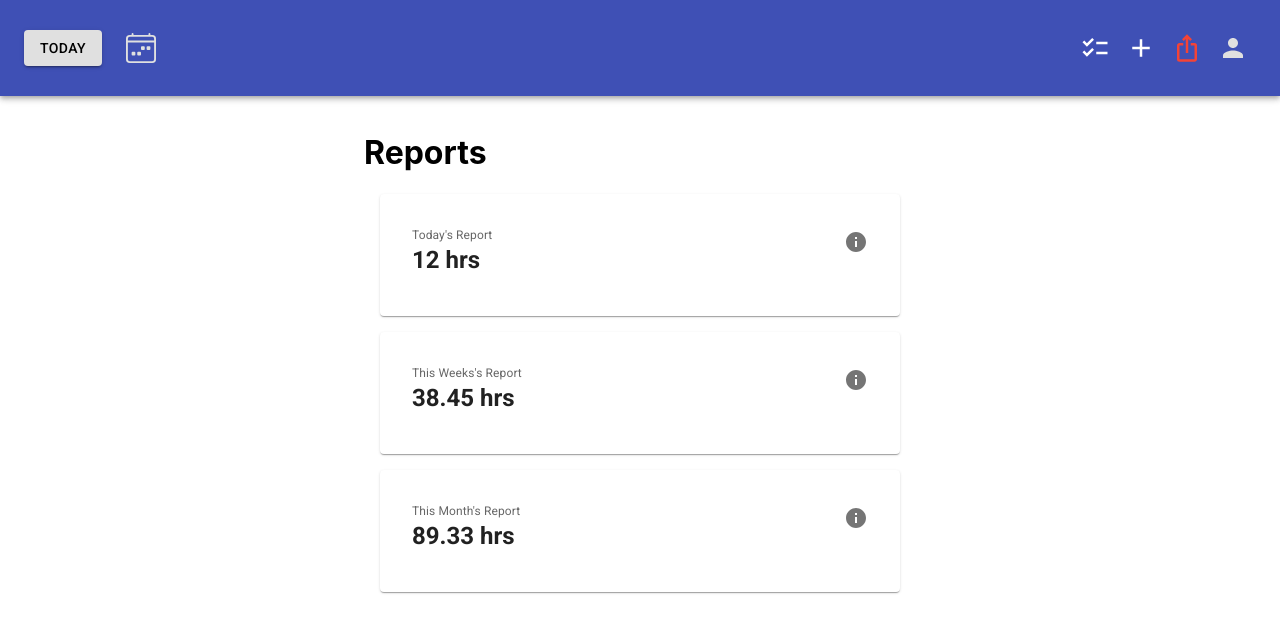
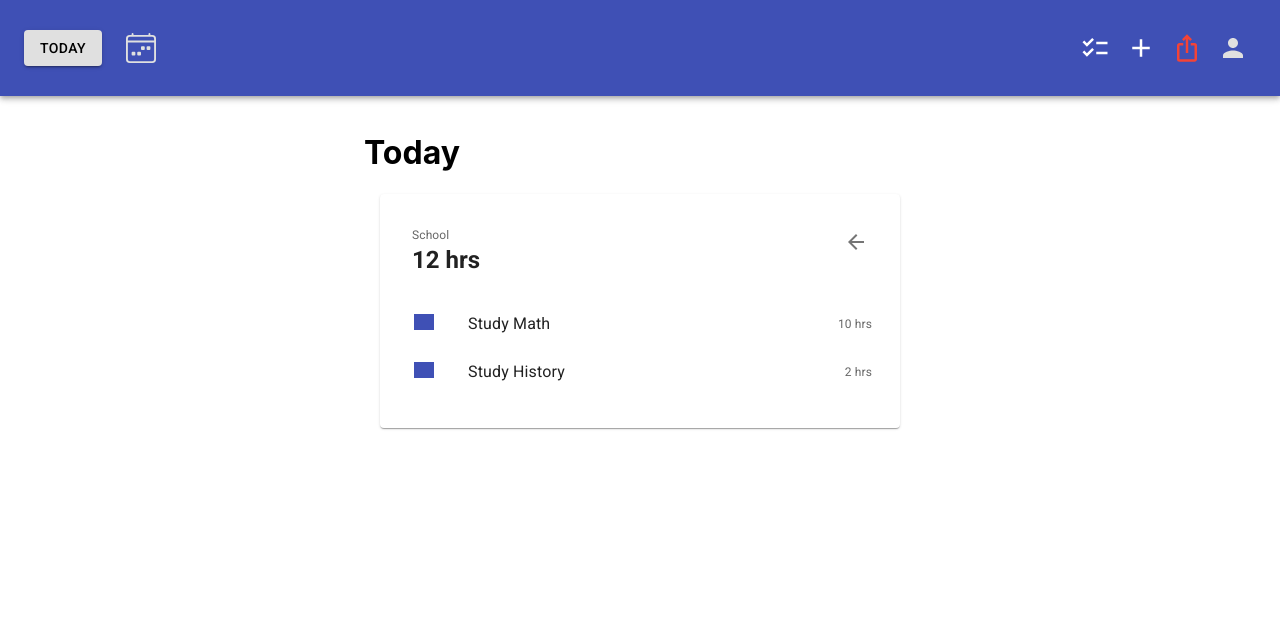
Before and after one commit to rpp34-boc-caspian/Puffin, a React (Create React App) app: page /metrics in a window 1280 px wide. Both pictures are taken after a click on the button 856 px from the left and 241 px from the top of the page. Shown: the top 632 px of the page. Built offline with nearby package versions, Linux system fonts and the light colour scheme.

Commit message:
added toggles for today overall and today detail

```diff
--- a/src/App.tsx
+++ b/src/App.tsx
@@ -32,7 +32,7 @@ const App: React.FC = () => {
             <Route path="/" element={<DailyCalendar date={date} />} />
             <Route path="/unscheduled" element={<UnscheduledTodo toggleUnscheduledTodo={toggleUnscheduledTodo} setToggleUnscheduledTodo={setToggleUnscheduledTodo} />} />
             <Route path="/create_todo" element={<CreateTodo />} />
-            <Route path="/metrics" element={<Metrics/>}/>
+            <Route path="/metrics/*" element={<Metrics/>}/>
           </Routes>
         </BrowserRouter>
 
--- a/src/Metrics/Metrics.tsx
+++ b/src/Metrics/Metrics.tsx
@@ -1,9 +1,9 @@
 import { Container, Stack } from "@mui/material"
-import { useState } from "react"
+import { useEffect, useState } from "react"
 import { Month } from "./components/Month"
 import { Today } from "./components/Today"
 import { Week } from "./components/Week"
-import { Routes, Route } from "react-router-dom"
+import { TodayDetailed } from "./components/TodayDetailed"
 
 interface userTodo {
   title: string,
@@ -37,18 +37,95 @@ export const Metrics = (props: allTodos) => {
         category: 'School'
       }
   ]
-  const [today, updateTodayMetrics] = useState(todoData)
+  const [todayData, updateTodayMetrics] = useState(todoData);
+  const [todayTotalHours, setTotalHours] = useState(0);
+  const [details, setDetails] = useState(null);
+  // const [weekData, updateWeekMetrics] = useState(todoData);
+  // const [monthData, updateMonthMetrics] = useState(todoData);
+  const [pageStatus, togglePage] = useState({
+    home: true,
+    today: false,
+    week: false,
+    month: false
+  })
+  let page = (
+    <Container sx={{p: 2}} maxWidth='sm'>
+      <h1>Reports</h1>
+      <Stack sx={{mx: 2}} spacing={2}>
+        <Today togglePage={togglePage} totalHours={todayTotalHours}></Today>
+        <Week></Week>
+        <Month></Month>
+      </Stack>
+    </Container>
+  );
 
-  return (
-    <>
+  const getTodayData = (todos: userTodo[]) => {
+    let hours = 0;
+    let todaysDetails: any = {};
+    if (todos) {
+      todos.forEach((todo: userTodo) => {
+        let beginTime = Date.parse(todo.start_date);
+        let endTime = Date.parse(todo.end_date);
+        let total = endTime - beginTime;
+        total = total / 1000;
+        total = total / 60;
+        total = total / 60;
+        hours += total
+
+        if (todaysDetails[todo.category] === undefined) {
+          todaysDetails[todo.category]  = total;
+        } else {
+          todaysDetails[todo.category] += total;
+        }
+      });
+
+      if (Number.isInteger(hours)) {
+        setTotalHours(hours);
+        setDetails(todaysDetails);
+      } else {
+        setTotalHours(+hours.toFixed(2));
+        setDetails(todaysDetails);
+      }
+      setDetails(todaysDetails);
+    }
+  }
+
+  useEffect(() => {
+    getTodayData(todayData);
+  }, [todayData]);
+
+  let todayPage  = (
+    <TodayDetailed
+      todayTodos={todayData}
+      todayTotalHours={todayTotalHours}
+      categoryHours={details}
+      togglePage={togglePage}
+    ></TodayDetailed>
+  );
+  let weekPage = (<Week></Week>);
+  let monthPage = (<Month></Month>);
+
+  if (pageStatus.home) {
+    page = (
       <Container sx={{p: 2}} maxWidth='sm'>
         <h1>Reports</h1>
         <Stack sx={{mx: 2}} spacing={2}>
-          <Today todayTodos={today}></Today>
+          <Today togglePage={togglePage} totalHours={todayTotalHours}></Today>
           <Week></Week>
           <Month></Month>
         </Stack>
       </Container>
-    </>
-  )
+    );
+  }
+  if(pageStatus.today) {
+    page = todayPage;
+  }
+  if (pageStatus.week) {
+    page = weekPage;
+  }
+  if (pageStatus.month) {
+    page = monthPage;
+  }
+
+  return (page)
 }
--- a/src/Metrics/components/CatergoryDetailed.tsx
+++ b/src/Metrics/components/CatergoryDetailed.tsx
@@ -1,7 +1,7 @@
 import { Card, CardContent, CardHeader, IconButton, List, ListItem, ListItemAvatar, ListItemText, Typography } from "@mui/material";
-import InfoIcon from '@mui/icons-material/Info';
+import ArrowBackIcon from '@mui/icons-material/ArrowBack';
 import RectangleIcon from '@mui/icons-material/Rectangle';
-import { useEffect, useState } from "react";
+
 
 interface userTodo {
   title: string,
@@ -14,18 +14,16 @@ interface userTodo {
 interface allTodos {
   todayTodos: userTodo[],
   categoryName: string,
-  categoryHours: number
+  categoryHours: number,
+  togglePage: React.Dispatch<React.SetStateAction<{
+    home: boolean;
+    today: boolean;
+    week: boolean;
+    month: boolean;
+  }>>
 }
 
 export const CategoryDetailed = (props: allTodos) => {
-  const [totalHours, setTotalHours] = useState(0);
-  const [details, setDetails] = useState(null);
-
-  // useEffect(() => {
-
-  // }, [totalHours, props.todayTodos])
-
-
   return (
     <Card>
       <CardContent>
@@ -41,8 +39,15 @@ export const CategoryDetailed = (props: allTodos) => {
             </Typography>
           }
           action={
-            <IconButton>
-              <InfoIcon/>
+            <IconButton  onClick={() => {
+              props.togglePage({
+                home: true,
+                today: false,
+                week: false,
+                month: false
+              })
+            }}>
+              <ArrowBackIcon/>
             </IconButton>
           }
         />
@@ -58,8 +63,8 @@ export const CategoryDetailed = (props: allTodos) => {
               todoTotal = +todoTotal.toFixed(2);
             }
             return (
-              <>
               <ListItem
+                key={`${todo.start_date}${todo.title}`}
                 secondaryAction={
                   <IconButton edge="end" aria-label="total-hours-for-todo">
                     <Typography sx={{fontSize: 12}} color="text.secondary">
@@ -67,12 +72,11 @@ export const CategoryDetailed = (props: allTodos) => {
                     </Typography>
                   </IconButton>
                 }>
-                </ListItem>
-                <ListItemText primary={todo.title}/>
                 <ListItemAvatar>
                   <RectangleIcon color="primary"/>
                 </ListItemAvatar>
-              </>
+                <ListItemText primary={todo.title}/>
+              </ListItem>
             )
           })}
         </List>
--- a/src/Metrics/components/Today.tsx
+++ b/src/Metrics/components/Today.tsx
@@ -1,58 +1,17 @@
-import { Card, CardContent, CardHeader, IconButton, Link, Typography } from "@mui/material";
+import { Card, CardContent, CardHeader, IconButton, Typography } from "@mui/material";
 import InfoIcon from '@mui/icons-material/Info';
-import { useEffect, useState } from "react";
-import { Routes, Route, BrowserRouter } from "react-router-dom"
-import { TodayDetailed } from "./TodayDetailed";
 
-
-interface userTodo {
-  title: string,
-  start_date: string,
-  end_date: string,
-  complete: boolean,
-  username?: string,
-  category: string
-}
 interface allTodos {
-  todayTodos: userTodo[]
+  totalHours: number,
+  togglePage: React.Dispatch<React.SetStateAction<{
+    home: boolean;
+    today: boolean;
+    week: boolean;
+    month: boolean;
+}>>
 }
 
 export const Today = (props: allTodos) => {
-  const [totalHours, setTotalHours] = useState(0);
-  const [details, setDetails] = useState(null);
-
-  useEffect(() => {
-    let hours = 0;
-    let todaysDetails: any = {};
-    if (props.todayTodos) {
-      props.todayTodos.forEach((todo) => {
-        let beginTime = Date.parse(todo.start_date);
-        let endTime = Date.parse(todo.end_date);
-        let total = endTime - beginTime;
-        total = total / 1000;
-        total = total / 60;
-        total = total / 60;
-        hours += total
-
-        if (todaysDetails[todo.category] === undefined) {
-          todaysDetails[todo.category]  = total;
-        } else {
-          todaysDetails[todo.category] += total;
-        }
-      });
-
-      if (Number.isInteger(hours)) {
-        setTotalHours(hours);
-        setDetails(todaysDetails);
-      } else {
-        setTotalHours(+hours.toFixed(2));
-        setDetails(todaysDetails);
-      }
-      setDetails(todaysDetails);
-    }
-  }, [totalHours, props.todayTodos])
-
-
   return (
     <>
       <Card>
@@ -65,11 +24,19 @@ export const Today = (props: allTodos) => {
             }
             subheader={
               <Typography fontWeight='bold' variant="h5">
-                {totalHours} hrs
+                {props.totalHours} hrs
               </Typography>
             }
             action={
-              <IconButton>
+              <IconButton  onClick={()=> {
+                console.log('CLICKED')
+                props.togglePage({
+                  home: false,
+                  today: true,
+                  week: false,
+                  month: false
+                }
+              )}}>
                 <InfoIcon/>
               </IconButton>
             }
--- a/src/Metrics/components/TodayDetailed.tsx
+++ b/src/Metrics/components/TodayDetailed.tsx
@@ -1,6 +1,4 @@
-import { Card, CardContent, CardHeader, IconButton, Stack, Typography } from "@mui/material";
-import InfoIcon from '@mui/icons-material/Info';
-import { useEffect, useState } from "react";
+import { Stack } from "@mui/material";
 import { Container } from "@mui/system";
 import { CategoryDetailed } from "./CatergoryDetailed";
 
@@ -15,22 +13,24 @@ interface userTodo {
 interface allTodos {
   todayTodos: userTodo[],
   todayTotalHours: number,
-  categoryHours: any
+  categoryHours: any,
+  togglePage: React.Dispatch<React.SetStateAction<{
+    home: boolean;
+    today: boolean;
+    week: boolean;
+    month: boolean;
+}>>
 }
 
 export const TodayDetailed = (props: allTodos) => {
-
-  useEffect(() => {
-
-  }, [props.todayTotalHours, props.categoryHours, props.todayTodos])
-
-
   return (
     <Container sx={{p: 2}} maxWidth='sm'>
       <h1>Today</h1>
       <Stack sx={{mx: 2}} spacing={2}>
         {Object.keys(props.categoryHours).map((category) => (
           <CategoryDetailed
+            key={`${category}`}
+            togglePage={props.togglePage}
             categoryHours={props.categoryHours[category]}
             categoryName={category}
             todayTodos={props.todayTodos}
```
Lines whose indentation alone changed are shown as unchanged.
